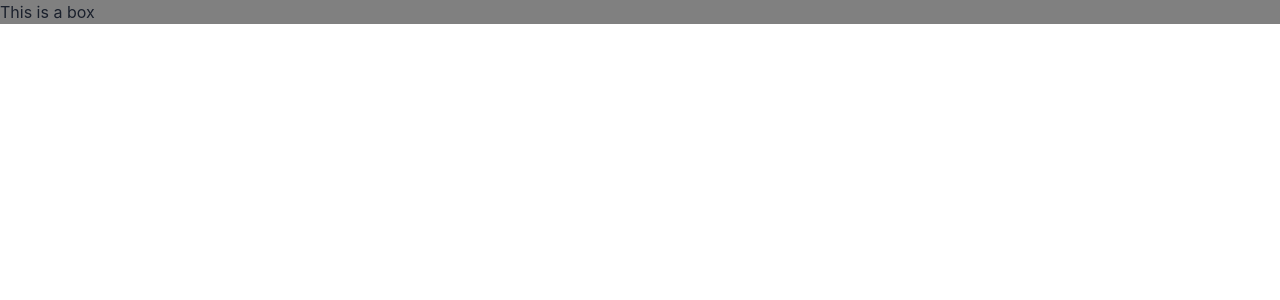
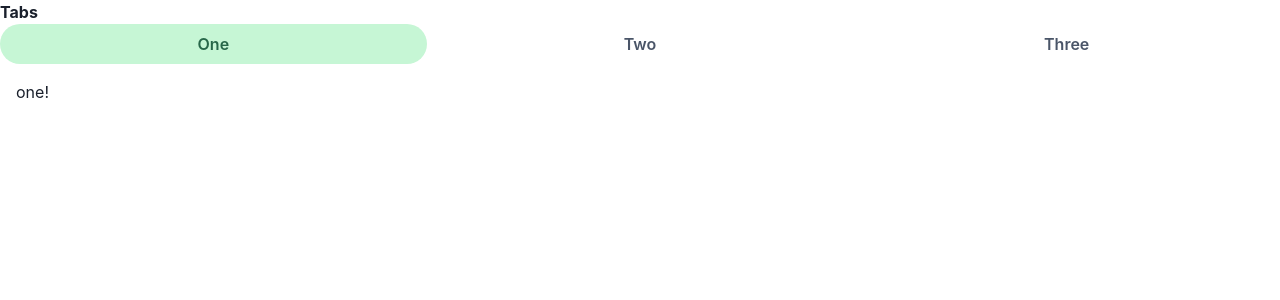
Before and after one commit to sahilt65/next-app, a Next.js app: page /chakra-impl/components in a window 1280 px wide. Shown: the top 300 px of the page. Built offline with nearby package versions, Linux system fonts and the light colour scheme.

Commit message:
add chakra-tabs

```diff
--- a/package.json
+++ b/package.json
@@ -22,6 +22,7 @@
     "@types/react": "^19",
     "@types/react-dom": "^19",
     "postcss": "^8",
+    "prettier": "3.5.2",
     "tailwindcss": "^3.4.1",
     "typescript": "^5"
   }
--- a/src/app/chakra-impl/components/page.tsx
+++ b/src/app/chakra-impl/components/page.tsx
@@ -1,10 +1,43 @@
-import { Box } from '@chakra-ui/react'
-import React from 'react'
+import { fonts } from "@/app/constants/fonts";
+import {
+  Box,
+  Heading,
+  Tab,
+  TabList,
+  TabPanel,
+  TabPanels,
+  Tabs,
+} from "@chakra-ui/react";
+import React from "react";
 
 const Components = () => {
   return (
-    <Box bg="GrayText">This is a box</Box>
-  )
-}
+    <>
+      <Heading size='16' >Tabs</Heading>
+      <Tabs isManual isFitted variant="soft-rounded" colorScheme="green" >
+        <TabList>
+          <Tab>One</Tab>
+          <Tab>Two</Tab>
+          <Tab>Three</Tab>
+        </TabList>
 
-export default Components
+        <TabPanels>
+          <TabPanel>
+            <p>one!</p>
+          </TabPanel>
+          <TabPanel>
+            <p>two!</p>
+          </TabPanel>
+          <TabPanel>
+            <p>four!</p>
+          </TabPanel>
+        </TabPanels>
+      </Tabs>
+
+
+
+    </>
+  );
+};
+
+export default Components;
--- /dev/null
+++ b/src/app/constants/fonts.ts
@@ -0,0 +1,10 @@
+import { Rubik } from "next/font/google";
+
+const rubik = Rubik({
+  subsets: ["latin"],
+  variable: "--font-rubik",
+});
+
+export const fonts = {
+  rubik,
+};
--- a/src/app/page.tsx
+++ b/src/app/page.tsx
@@ -4,7 +4,7 @@ import Link from "next/link";
 import ProductCard from "./components/ProductCard";
 import { useMemo, useState } from "react";
 
-const nums = new Array(30_000_000).fill(0).map((_,i) => {
+const nums = new Array(1).fill(0).map((_,i) => {
   return {
     index : i,
     isMagical : i === 29_000_000
```
Also changed, not shown: 1 other file (tests, documents, lock files or other folders).
